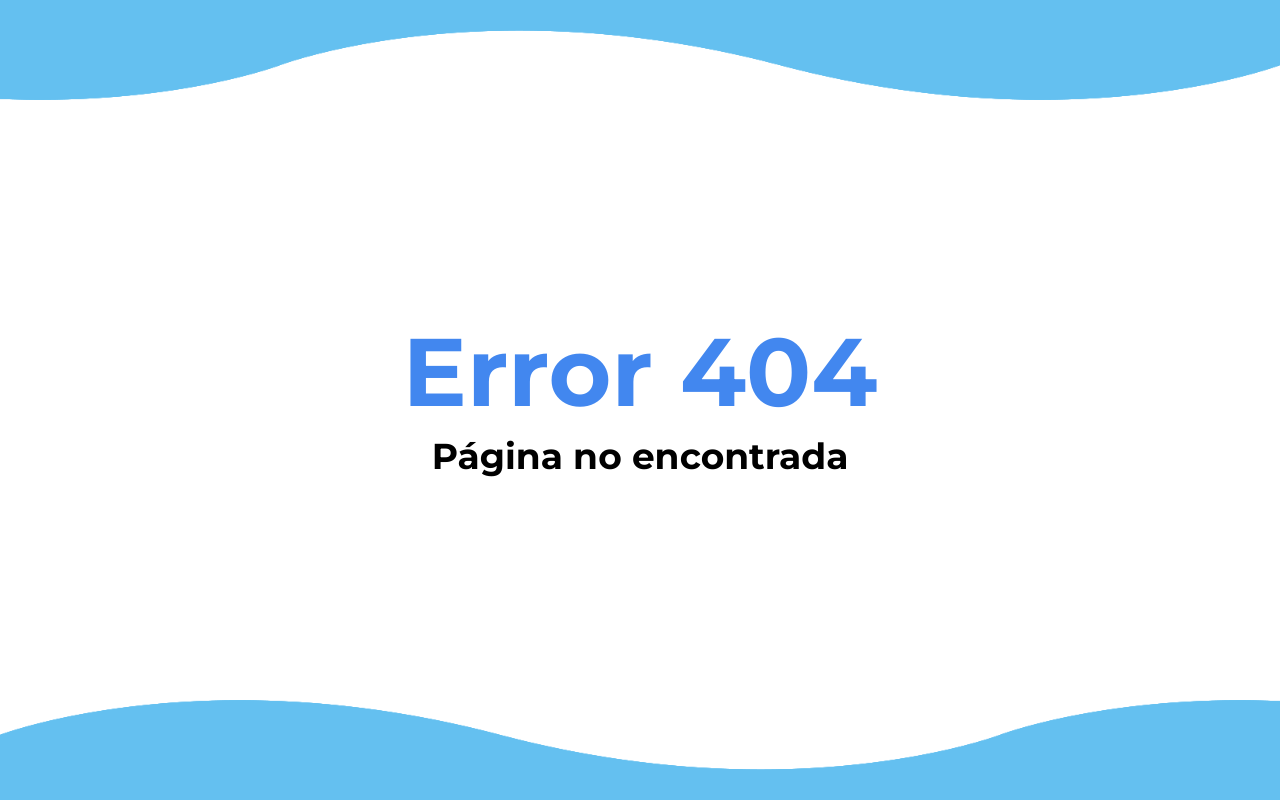
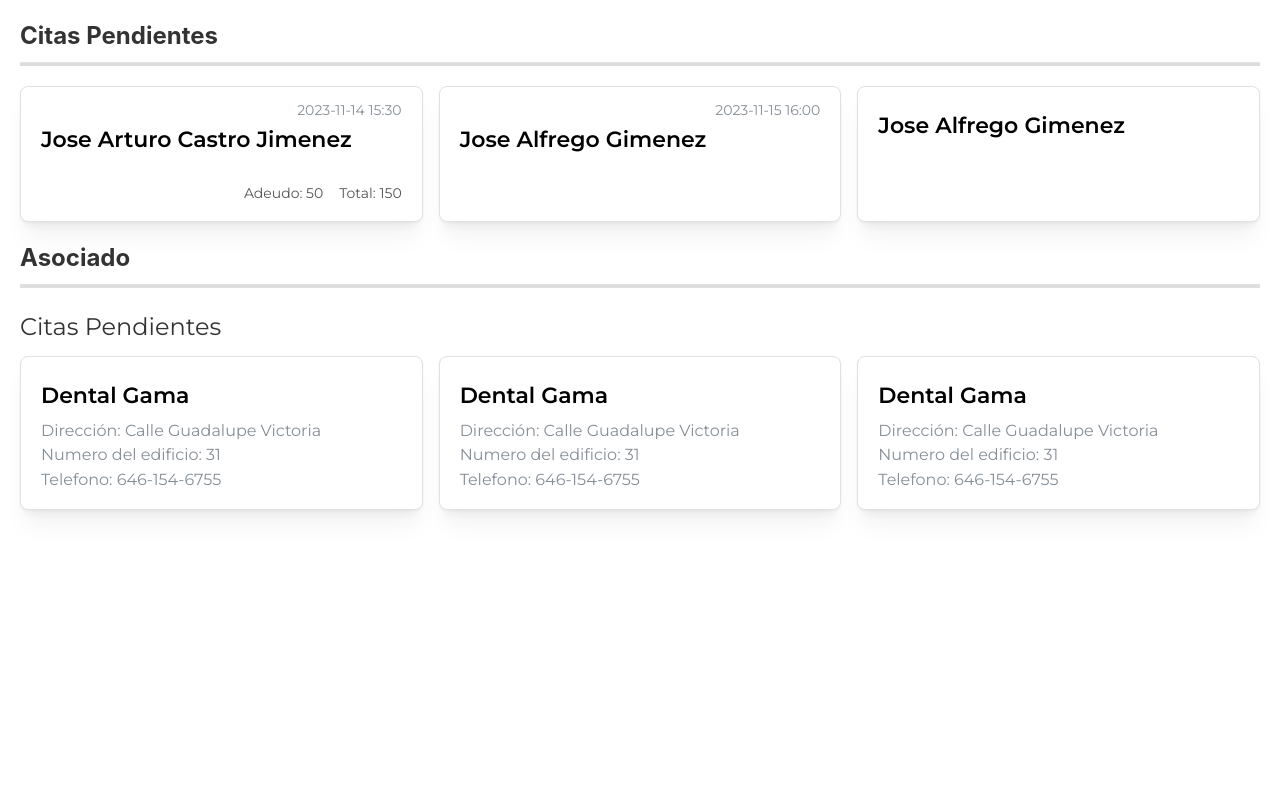
Before and after one commit to alanvviera/DentalSystem, a Next.js app: page /tiles-example in a window 1280 px wide. Before the commit this address had no page. Built offline with nearby package versions, Linux system fonts and the light colour scheme.

Commit message:
Added features 4-6

```diff
--- /dev/null
+++ b/app/tiles-example/page.tsx
@@ -0,0 +1,97 @@
+import React, { FC } from "react";
+import "@mantine/core/styles.css";
+import { Text } from "@mantine/core";
+import TilesSection from "../../components/tiles-viewer/TileSection";
+import CustomStack from "../../components/tiles-viewer/CustomStack";
+import CustomTile from "../../components/tiles-viewer/CustomTile";
+
+interface Appointment {
+  title: string;
+  imageUrl?: string;
+  total?: number;
+  adeudo?: number;
+  fechaHora?: string;
+}
+
+interface Asociado {
+  title: string;
+  imageUrl?: string;
+  direccion: string;
+  numeroEdificio: string;
+  telefono: string;
+}
+
+const SamplePage: FC = () => {
+  // Example data
+  const upcomingAppointments: Appointment[] = [
+    {
+      title: "Jose Arturo Castro Jimenez",
+      imageUrl: "url1",
+      total: 150,
+      adeudo: 50,
+      fechaHora: "2023-11-14 15:30",
+    },
+    {
+      title: "Jose Alfrego Gimenez ",
+      imageUrl: "url1",
+      fechaHora: "2023-11-15 16:00",
+    },
+    {
+      imageUrl: "url1",
+      title: "Jose Alfrego Gimenez ",
+    },
+  ];
+
+  const asociado: Asociado[] = [
+    {
+      title: "Dental Gama",
+      imageUrl: "url5",
+      direccion: "Calle Guadalupe Victoria",
+      numeroEdificio: "31",
+      telefono: "646-154-6755",
+    },
+    {
+      title: "Dental Gama",
+      imageUrl: "url5",
+      direccion: "Calle Guadalupe Victoria",
+      numeroEdificio: "31",
+      telefono: "646-154-6755",
+    },
+    {
+      title: "Dental Gama",
+      imageUrl: "url5",
+      direccion: "Calle Guadalupe Victoria",
+      numeroEdificio: "31",
+      telefono: "646-154-6755",
+    },
+  ];
+
+  return (
+    <div style={{ margin: "20px" }}>
+      <TilesSection title="Citas Pendientes" />
+      <CustomStack>
+        {upcomingAppointments.map((appt: Appointment, index: number) => (
+          <CustomTile
+            key={index}
+            title={appt.title}
+            topRightText={appt.fechaHora}
+            bottomRightText1={appt.adeudo && `Adeudo: ${appt.adeudo}`}
+            bottomRightText2={appt.total && `Total: ${appt.total}`}
+          />
+        ))}
+      </CustomStack>
+      <TilesSection title="Asociado" />
+      <CustomStack title="Citas Pendientes">
+        {asociado.map((appt: Asociado, index: number) => (
+          <CustomTile key={index} title={appt.title}>
+            <Text size="md"> Dirección: {appt.direccion} </Text>
+            <Text size="md"> Numero del edificio: {appt.numeroEdificio} </Text>
+            <Text size="md"> Telefono: {appt.telefono} </Text>
+          </CustomTile>
+        ))}
+      </CustomStack>
+    </div>
+  );
+};
+
+export default SamplePage;
--- /dev/null
+++ b/components/tiles-viewer/CustomStack.tsx
@@ -0,0 +1,22 @@
+import React, { FC, ReactNode } from 'react';
+import { Text, SimpleGrid, Box } from '@mantine/core';
+
+interface CustomStackProps {
+  title?: string;
+  children?: ReactNode;
+}
+
+const CustomStack: FC<CustomStackProps> = ({ title, children }) => {
+  return (
+    <Box>
+      <Text style={{ marginBottom: '10px', color: '#333', fontSize: '24px' }}>
+        {title}
+      </Text>
+      <SimpleGrid cols={{ base: 1, md: 2, lg: 3 }}>
+        {children}
+      </SimpleGrid>
+    </Box>
+  );
+};
+
+export default CustomStack;
--- /dev/null
+++ b/components/tiles-viewer/CustomTile.tsx
@@ -0,0 +1,78 @@
+import React, { FC, ReactNode } from 'react';
+import { Card, Group, Text, Box } from '@mantine/core';
+
+interface CustomTileProps {
+  title?: string;
+  onClick?: () => void;
+  bottomRightText1?: string;
+  bottomRightText2?: string;
+  topRightText?: string;
+  children?: ReactNode;
+}
+
+const CustomTile: FC<CustomTileProps> = ({
+  title,
+  onClick,
+  bottomRightText1,
+  bottomRightText2,
+  topRightText,
+  children,
+}) => {
+  return (
+    <Card
+      onClick={onClick}
+      withBorder
+      radius="md"
+      shadow="md"
+      px="lg"
+      py="md"
+      style={{
+        cursor: 'pointer',
+      }}
+    >
+      {topRightText && (
+        <Group justify='end'>
+          <Text
+            c="dimmed"
+            size="14px"
+          >
+            {topRightText}
+          </Text>
+        </Group>
+      )}
+
+      <Text py="12px" size="22px" fw={600}>
+        {title}
+      </Text>
+      <Box c="dimmed" fw={300}>
+          {children}
+      </Box>
+
+      {(bottomRightText1 || bottomRightText2) && (
+        <Group justify="end" mt="lg" fw={500} c="#555">
+          {bottomRightText1 && (
+            <Text
+              style={{
+                fontSize: '14px',
+              }}
+            >
+              {bottomRightText1}
+            </Text>
+          )}
+          {bottomRightText2 && (
+            <Text
+              style={{
+                fontSize: '14px',
+              }}
+            >
+              {bottomRightText2}
+            </Text>
+          )}
+        </Group>
+      )}
+
+    </Card>
+  );
+};
+
+export default CustomTile;
--- /dev/null
+++ b/components/tiles-viewer/TileSection.tsx
@@ -0,0 +1,19 @@
+import React, { FC } from 'react';
+import { Title, Divider, Box } from '@mantine/core';
+
+interface TilesSectionProps {
+  title?: string;
+}
+
+const TilesSection: FC<TilesSectionProps> = ({ title }) => {
+  return (
+    <Box my={20}>
+      <Title order={2} style={{ marginBottom: '10px', color: '#333', fontSize: '24px', textAlign: 'left' }}>
+        {title}
+      </Title>
+      <Divider style={{height: '4px', background: '#ddd' }} />
+    </Box>
+  );
+};
+
+export default TilesSection;
```
